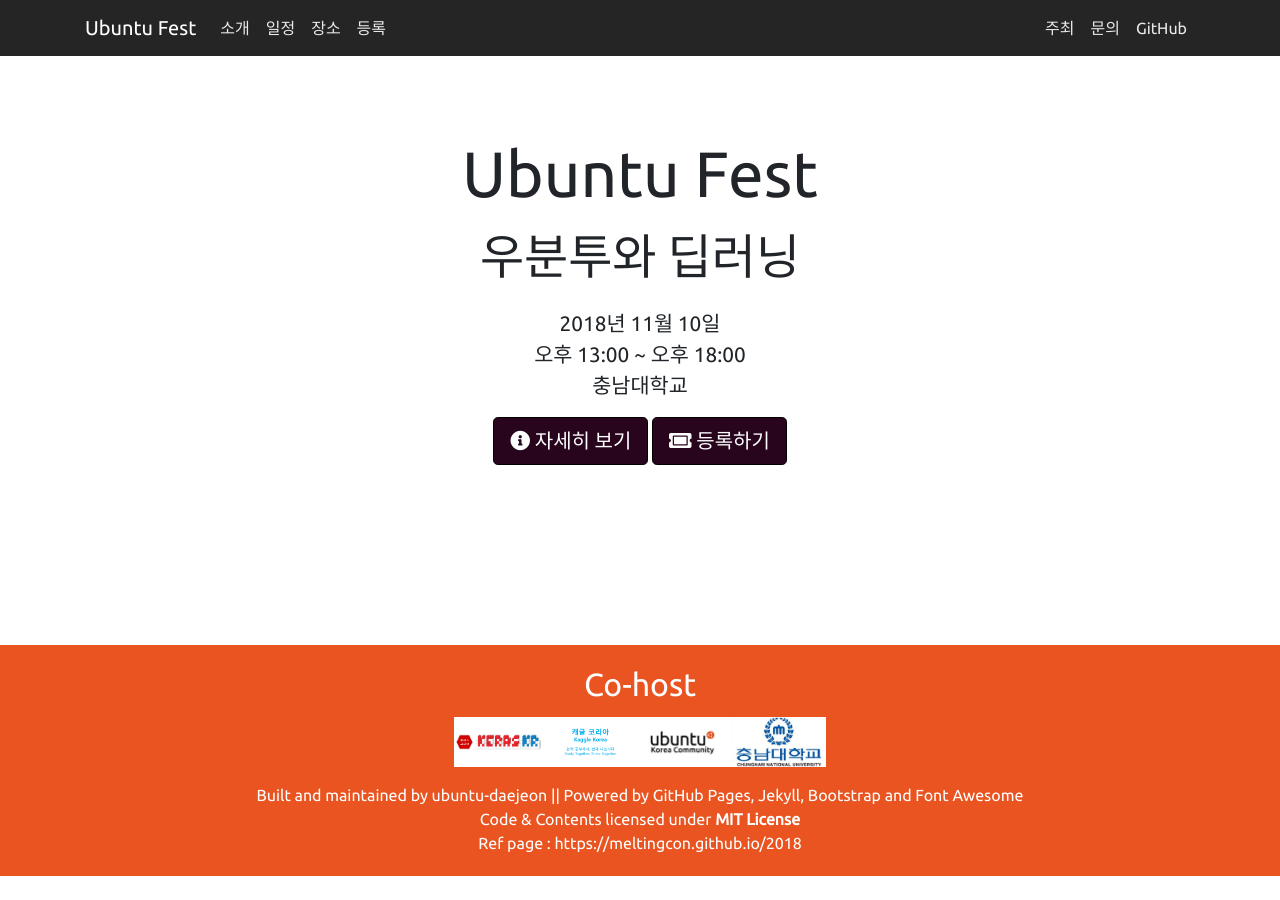
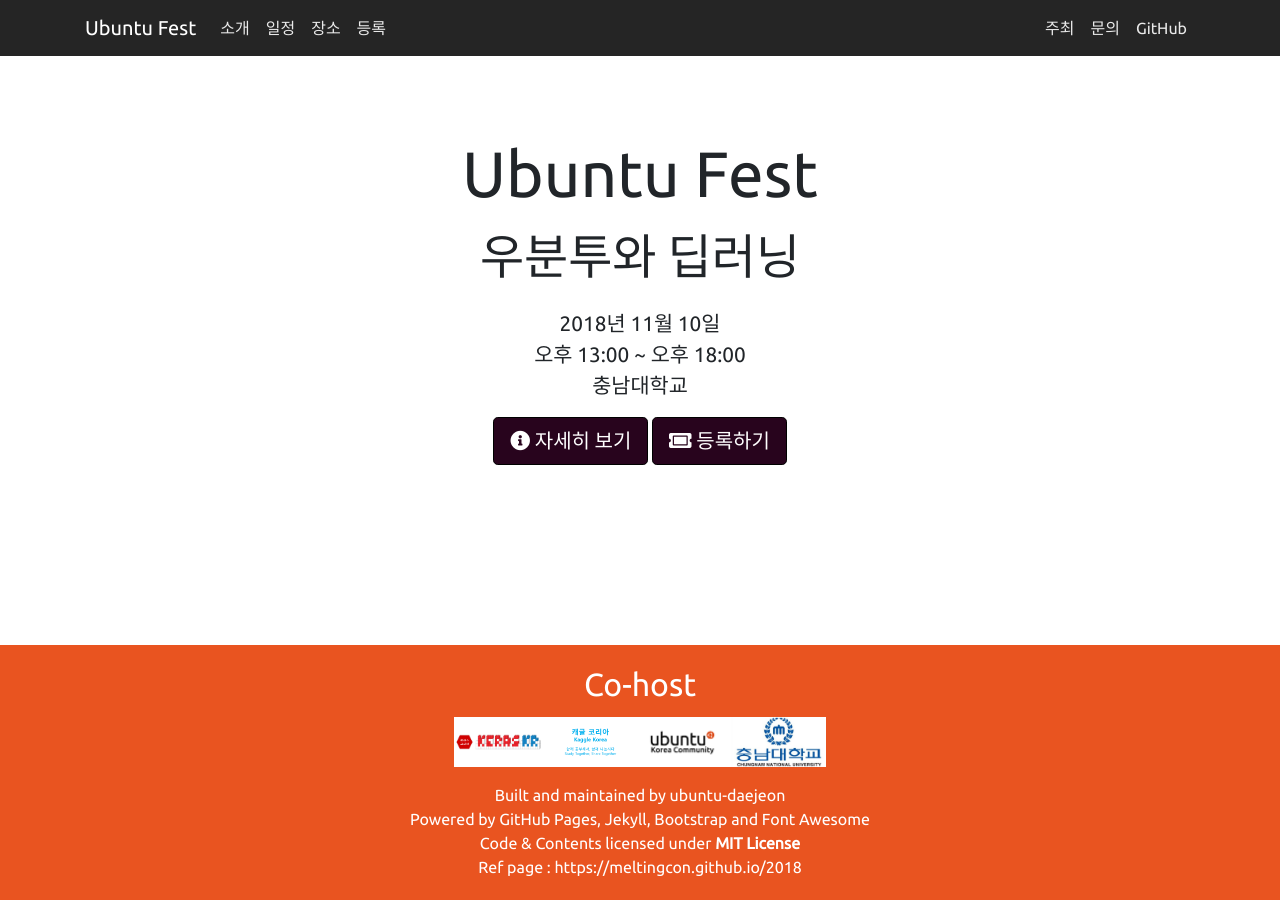
Before and after one commit to ubuntu-kr/ubuntu-fest, a Jekyll site: the page built from index.md, in a window 1280 px wide and 900 px high, scrolled down 101 px. Built offline with Jekyll 4.4.1, drawn with Linux system fonts in a browser that asks for light colours; before the commit the page ends 977 px from its top, so only the background shows below that.

Commit message:
개행 추가

```diff
--- a/_includes/footer.html
+++ b/_includes/footer.html
@@ -1,6 +1,8 @@
 <section style="background:#E95420;">
 <div class="container" style="padding-top: 8px; padding-bottom: 5px; color: white; text-align:center;">
-  <p>Built and maintained by {{site.owner}} || Powered by GitHub Pages, Jekyll, Bootstrap and Font Awesome<br>
-  Code & Contents licensed under {{site.code_license}} <b>{{site.copyright}}</b><br/>Ref page : https://meltingcon.github.io/2018</a></p>
+  <p>Built and maintained by {{site.owner}}<br>
+    Powered by GitHub Pages, Jekyll, Bootstrap and Font Awesome<br>
+    Code & Contents licensed under {{site.code_license}} <b>{{site.copyright}}</b><br/>
+    Ref page : https://meltingcon.github.io/2018</a></p>
 </div>
 </section>
```
